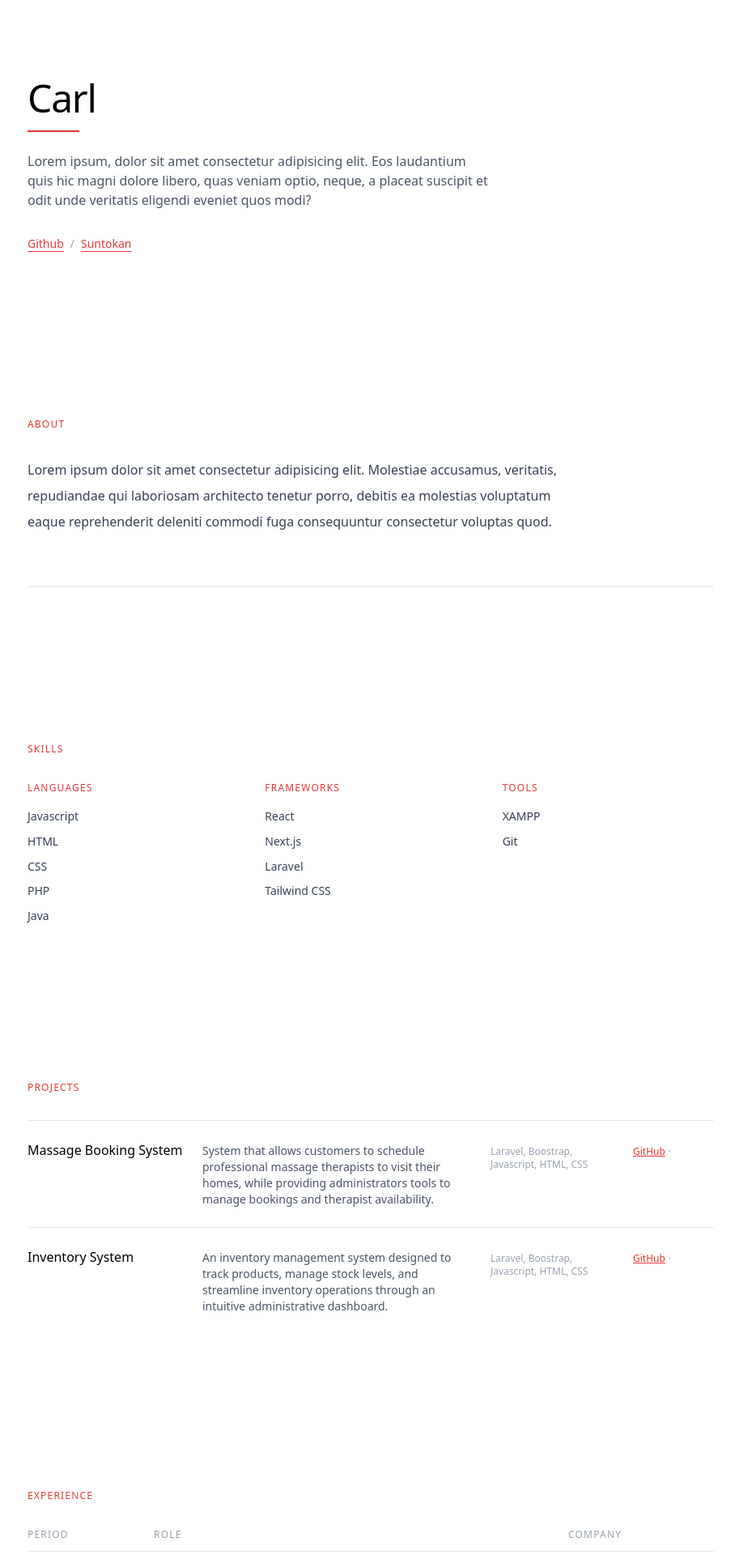
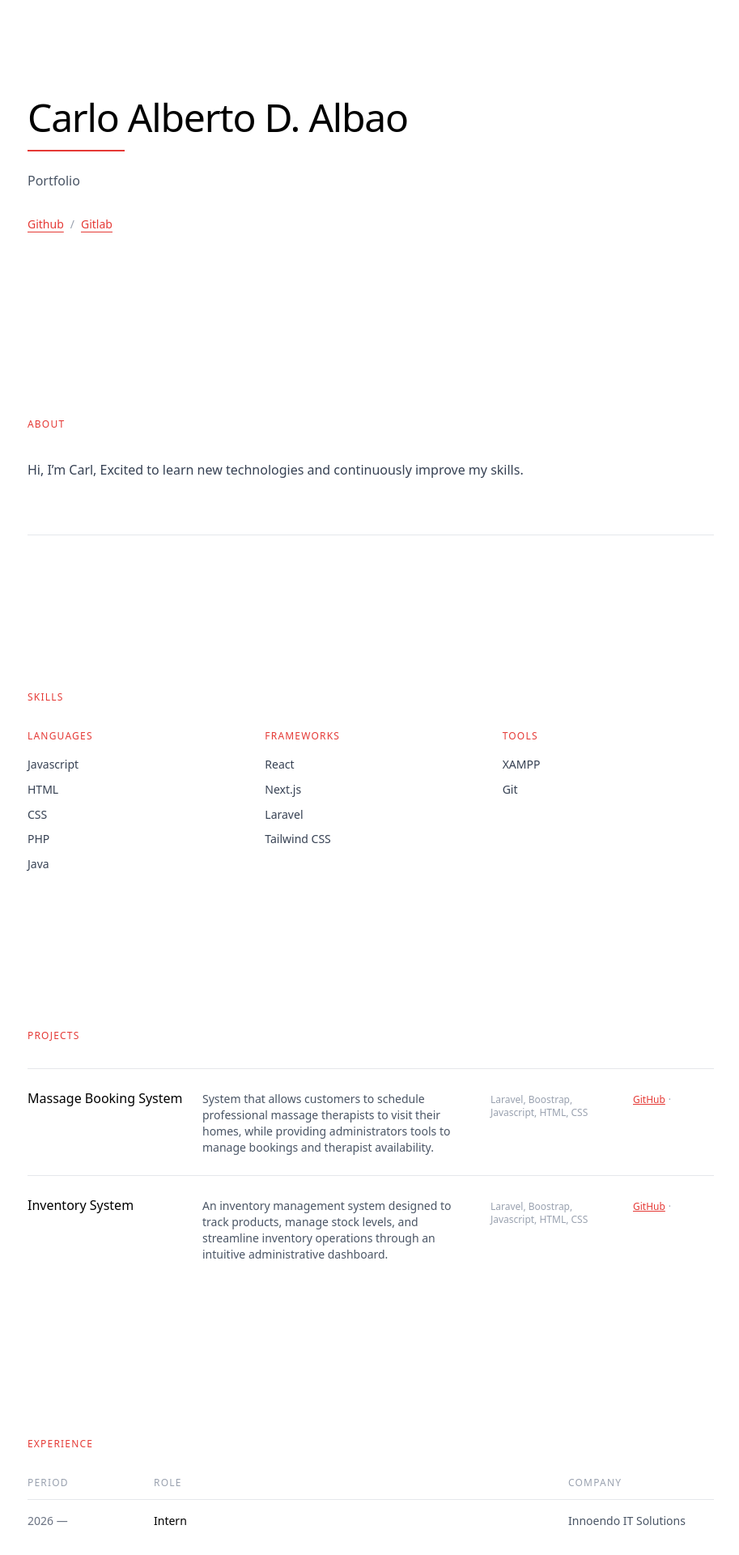
Before and after one commit to CAACARL/my-thing, a Next.js app: page / in a window 1280 px wide. Shown: the part 60-1980 px from the top of the page at 81% size, without its empty margins (182-1095 px from the left). Built offline with nearby package versions, Linux system fonts and the light colour scheme.

Commit message:
Last touch

```diff
--- a/components/About/Index.tsx
+++ b/components/About/Index.tsx
@@ -9,9 +9,7 @@ export function About() {
       <FadeIn>
         <h2 className="text-xs uppercase tracking-widest text-[#E53935] font-medium mb-8">About</h2>
         <p className="text-base text-gray-700 leading-loose max-w-2xl">
-          Lorem ipsum dolor sit amet consectetur adipisicing elit. Molestiae accusamus, veritatis,
-          repudiandae qui laboriosam architecto tenetur porro, debitis ea molestias voluptatum eaque
-          reprehenderit deleniti commodi fuga consequuntur consectetur voluptas quod.
+          Hi, I’m Carl, Excited to learn new technologies and continuously improve my skills.
         </p>
         <div className="border-t border-gray-200 mt-16 w-full" />
       </FadeIn>
--- a/components/Experience/index.tsx
+++ b/components/Experience/index.tsx
@@ -18,8 +18,8 @@ export function Experience() {
         {/* Row 1 */}
         <div className="grid grid-cols-1 md:grid-cols-[140px_1fr_180px] gap-2 md:gap-4 py-4 border-t border-gray-200">
           <div className="text-sm text-gray-500">2026 — </div>
-          <div className="text-sm font-medium text-black">Student</div>
-          <div className="text-sm text-gray-600"></div>
+          <div className="text-sm font-medium text-black">Intern</div>
+          <div className="text-sm text-gray-600">Innoendo IT Solutions</div>
         </div>
       </FadeIn>
     </section>
--- a/components/Hero/index.tsx
+++ b/components/Hero/index.tsx
@@ -18,16 +18,14 @@ export function Hero() {
     <section id="top" className="min-h-[60vh] flex items-center pt-24 pb-12">
       <div className="w-full">
         <FadeIn>
-          <h1 className="text-4xl md:text-5xl font-medium text-black tracking-tight">Carl</h1>
-          <div className="w-16 h-0.5 bg-[#E53935] mt-4 mb-6" />
+          <h1 className="text-4xl md:text-5xl font-medium text-black tracking-tight">
+            Carlo Alberto D. Albao
+          </h1>
+          <div className="w-30 h-0.5 bg-[#E53935] mt-4 mb-6" />
         </FadeIn>
 
         <FadeIn delay={0.1}>
-          <p className="text-base text-gray-600 max-w-xl">
-            Lorem ipsum, dolor sit amet consectetur adipisicing elit. Eos laudantium quis hic magni
-            dolore libero, quas veniam optio, neque, a placeat suscipit et odit unde veritatis
-            eligendi eveniet quos modi?
-          </p>
+          <p className="text-base text-gray-600 max-w-xl">Portfolio</p>
         </FadeIn>
 
         <FadeIn delay={0.2}>
@@ -41,11 +39,11 @@ export function Hero() {
             </a>
             <span className="text-gray-400">/</span>
             <a
-              href="https://www.youtube.com/shorts/KVcOk78e9mM"
+              href="https://gitlab.com/"
               target="_blank"
               className="text-[#E53935] underline underline-offset-4 decoration-[#E53935] hover:opacity-70 transition-opacity"
             >
-              Suntokan
+              Gitlab
             </a>
           </div>
         </FadeIn>
```
